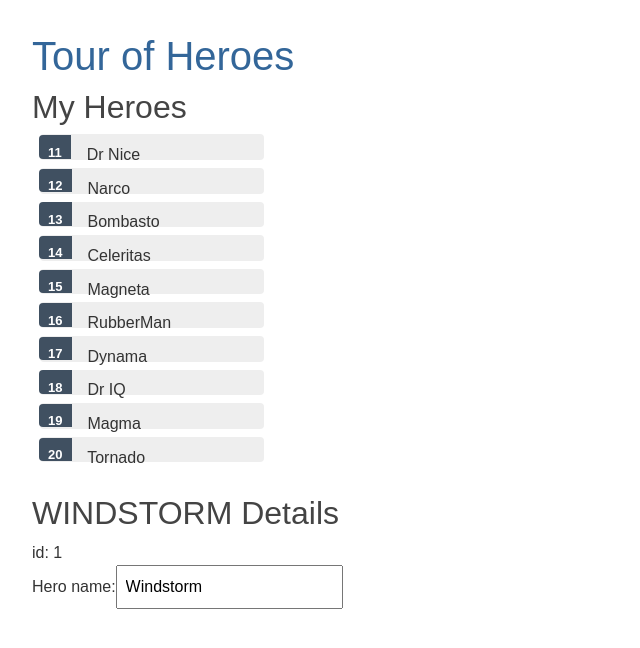
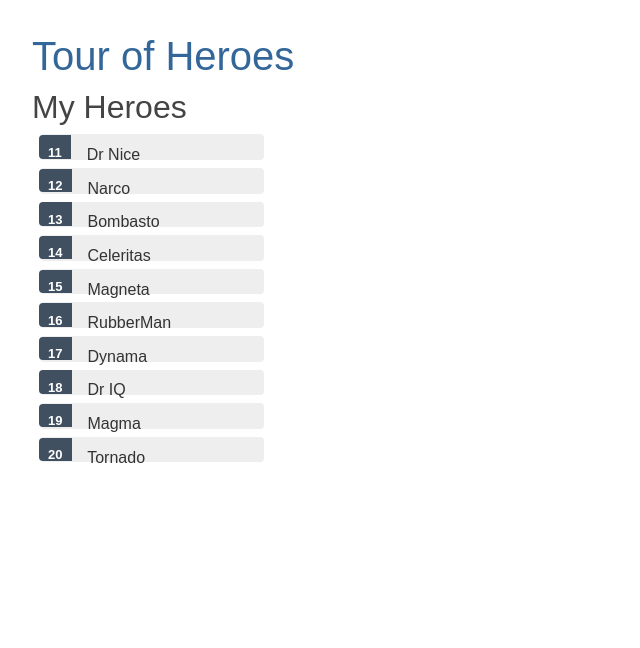
Before and after one commit to 1michfan/tour-of-heroes, an Angular app in the folder tour-of-heroes/ClientApp/: page / in a window 1280 px wide. Shown: the top 648 px of the page, without its empty margins (0-640 px from the left). Built offline with nearby package versions, Linux system fonts and the light colour scheme.

Commit message:
show the selected hero

```diff
--- a/tour-of-heroes/ClientApp/src/app/heroes/heroes.component.html
+++ b/tour-of-heroes/ClientApp/src/app/heroes/heroes.component.html
@@ -1,13 +1,15 @@
 <h2>My Heroes</h2>
 <ul class="heroes">
-  <li *ngFor="let hero of heroes">
+  <li *ngFor="let hero of heroes" (click)="onSelect(hero)">
     <span class="badge">{{hero.id}}</span> {{hero.name}}
   </li>
 </ul>
 
-<h2>{{hero.name | uppercase}} Details</h2>
-<div><span>id: </span>{{hero.id}}</div>
-<div>
-  <label for="name">Hero name: </label>
-  <input id="name" [(ngModel)]="hero.name" placeholder="name" />
+<div *ngIf="selectedHero">
+  <h2>{{selectedHero.name | uppercase}} Details</h2>
+  <div><span>id: </span>{{selectedHero.id}}</div>
+  <div>
+    <label for="hero-name">Hero name: </label>
+    <input id="hero-name" [(ngModel)]="selectedHero.name" placeholder="name" />
+  </div>
 </div>
--- a/tour-of-heroes/ClientApp/src/app/heroes/heroes.component.ts
+++ b/tour-of-heroes/ClientApp/src/app/heroes/heroes.component.ts
@@ -8,9 +8,9 @@
   styleUrls: ['./heroes.component.css']
 })
 export class HeroesComponent implements OnInit {
-  hero: Hero = {
-    id: 1,
-    name: 'Windstorm'
+  selectedHero?: Hero;
+  onSelect(hero: Hero): void {
+    this.selectedHero = hero;
   }
   heroes = HEROES;
 
```
